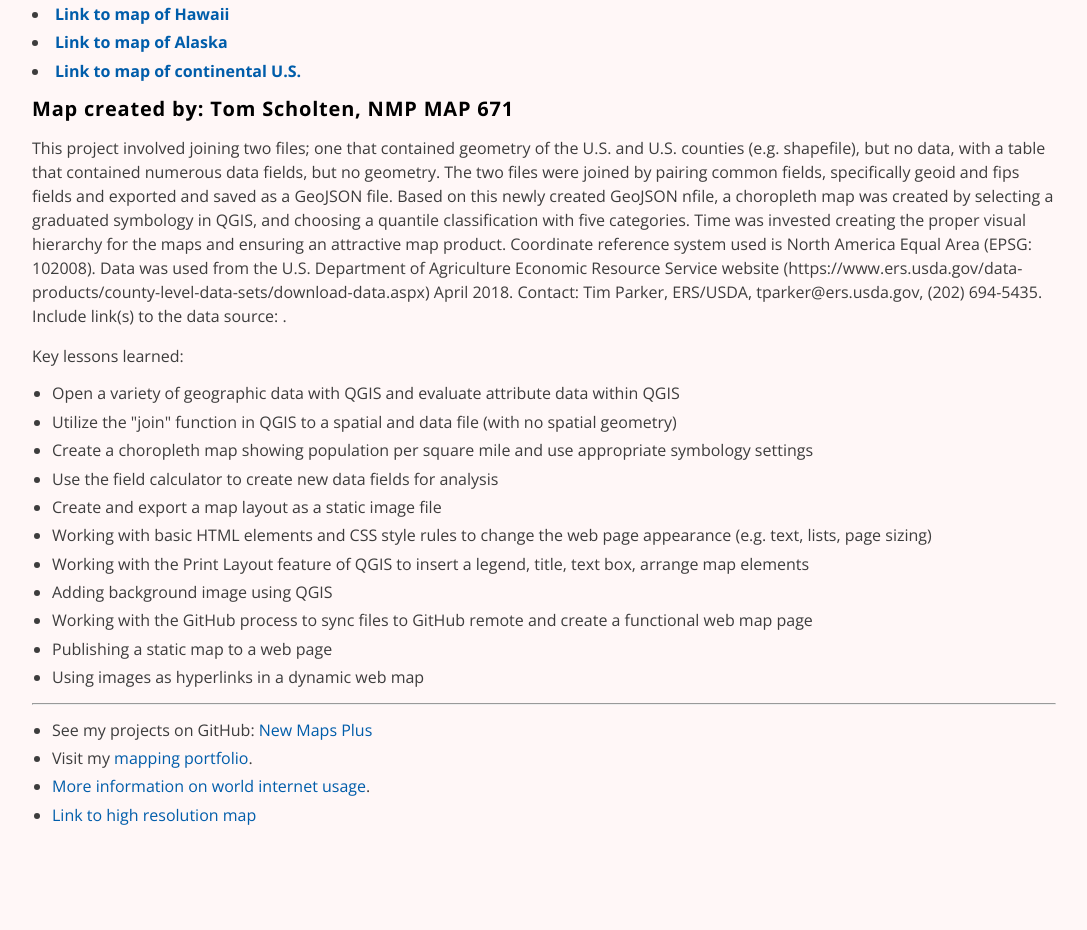
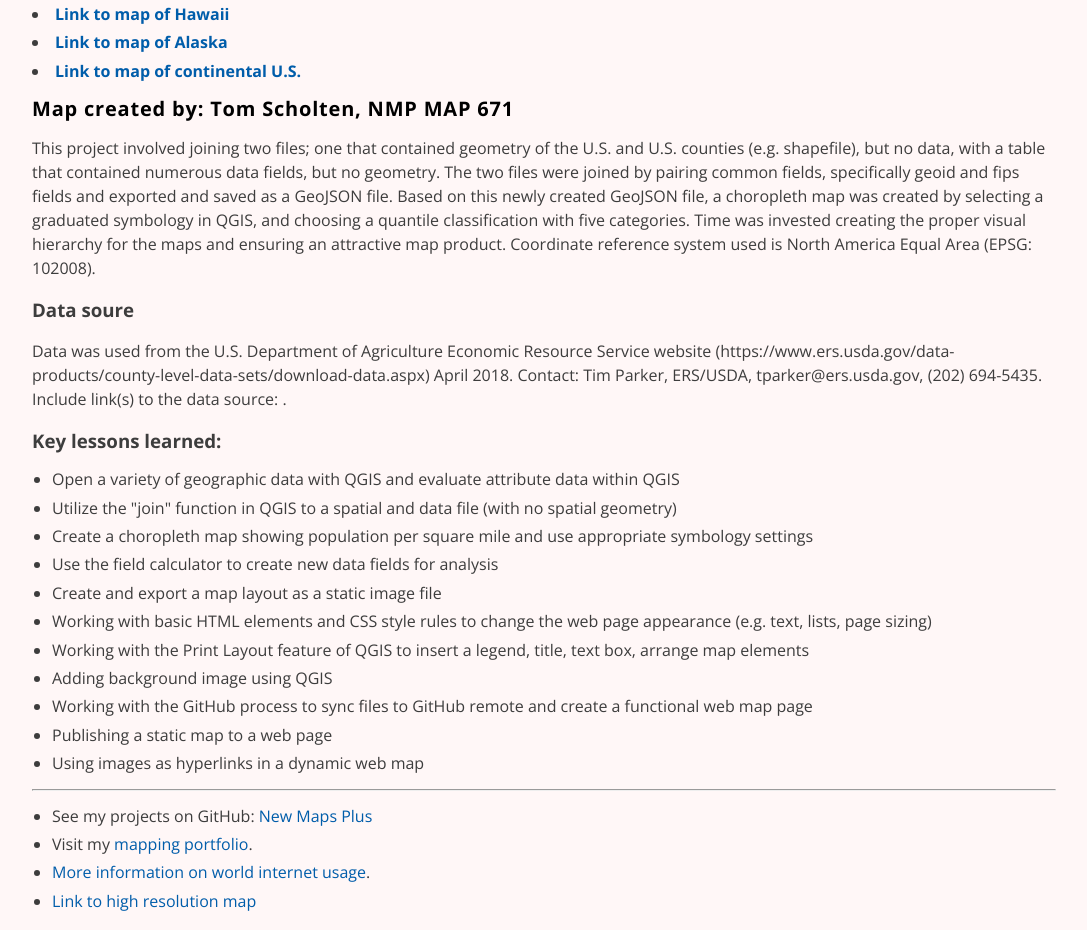
Before and after one commit to Tscholten1/MAP671-Module-04, a plain HTML site: page index.html in a window 1280 px wide. Shown: the part 860-1790 px from the top of the page, without its empty margins (96-1183 px from the left). Before the commit the page ends 1704 px from the top, so only its background shows below. Drawn offline with nearby package versions, Linux system fonts and the light colour scheme.

Commit message:
Create document hierarchy

```diff
--- a/index.html
+++ b/index.html
@@ -104,9 +104,12 @@
 
         <!-- Add you information below -->
         <h2>Map created by: Tom Scholten, NMP MAP 671</h2>
-        <p>This project involved joining two files; one that contained geometry of the U.S. and U.S. counties (e.g. shapefile), but no data, with a table that contained numerous data fields, but no geometry. The two files were joined by pairing common fields, specifically geoid and fips fields and exported and saved as a GeoJSON file. Based on this newly created GeoJSON nfile, a choropleth map was created by selecting a graduated symbology in QGIS, and choosing a quantile classification with five categories. Time was invested creating the proper visual hierarchy for the maps and ensuring an attractive map product. Coordinate reference system used is North America Equal Area (EPSG: 102008). Data was used from the U.S. Department of Agriculture Economic Resource Service website (https://www.ers.usda.gov/data-products/county-level-data-sets/download-data.aspx) April 2018. Contact: Tim Parker, ERS/USDA, tparker@ers.usda.gov, (202) 694-5435. Include link(s) to the data source: <a href="#" target="blank"></a>. </p>
+        <p>This project involved joining two files; one that contained geometry of the U.S. and U.S. counties (e.g. shapefile), but no data, with a table that contained numerous data fields, but no geometry. The two files were joined by pairing common fields, specifically geoid and fips fields and exported and saved as a GeoJSON file. Based on this newly created GeoJSON file, a choropleth map was created by selecting a graduated symbology in QGIS, and choosing a quantile classification with five categories. Time was invested creating the proper visual hierarchy for the maps and ensuring an attractive map product. Coordinate reference system used is North America Equal Area (EPSG: 102008). </p>
+        <h3>Data soure</h3>
 
-        <p>Key lessons learned:</p>
+        <p>Data was used from the U.S. Department of Agriculture Economic Resource Service website (https://www.ers.usda.gov/data-products/county-level-data-sets/download-data.aspx) April 2018. Contact: Tim Parker, ERS/USDA, tparker@ers.usda.gov, (202) 694-5435. Include link(s) to the data source: <a href="#" target="blank"></a>. </p>
+
+        <h3>Key lessons learned:</h3>
         <ul>
         <li>Open a variety of geographic data with QGIS and evaluate attribute data within QGIS</li>
         <li>Utilize the "join" function in QGIS to a spatial and data file (with no spatial geometry)</li>
```
